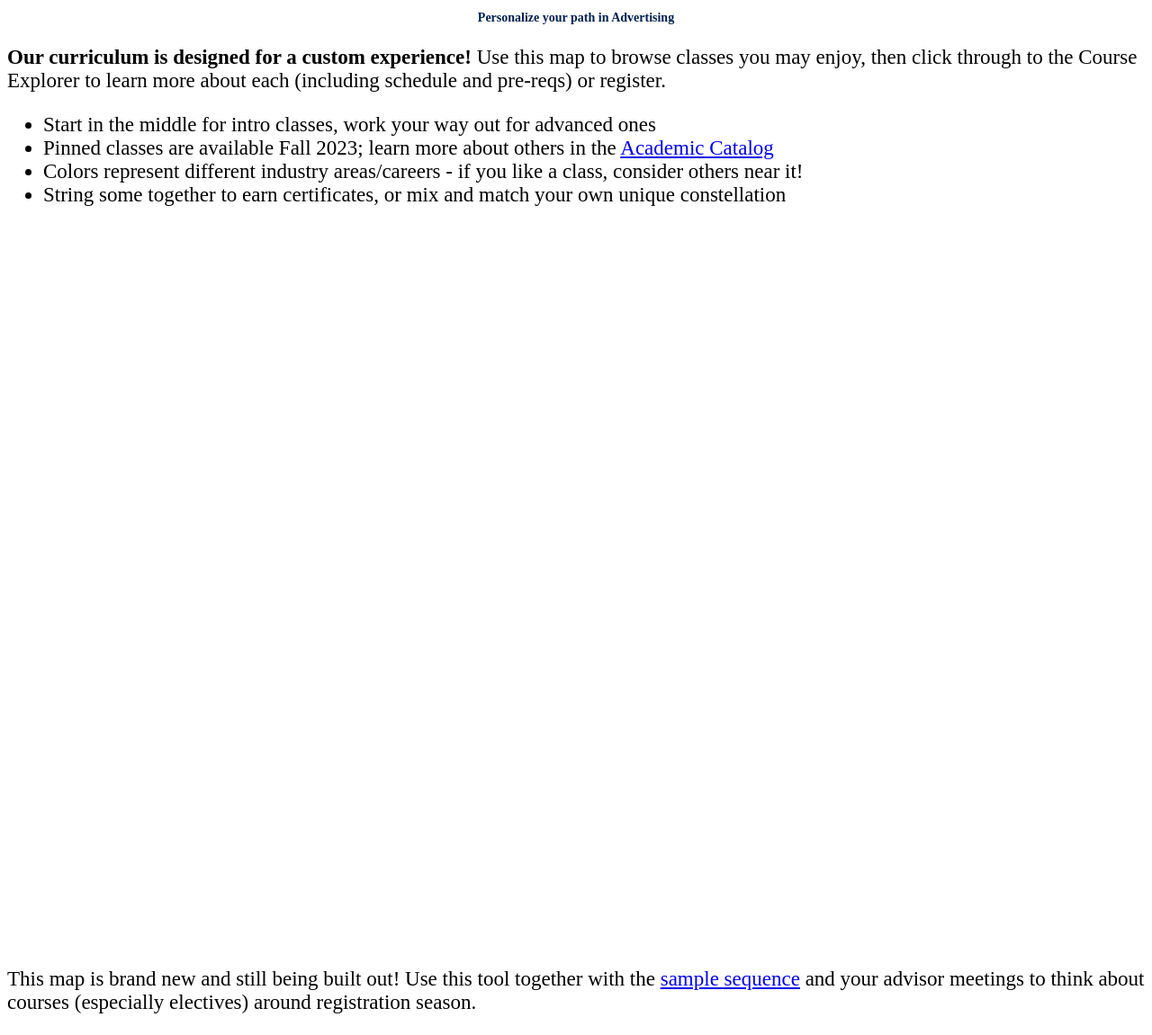
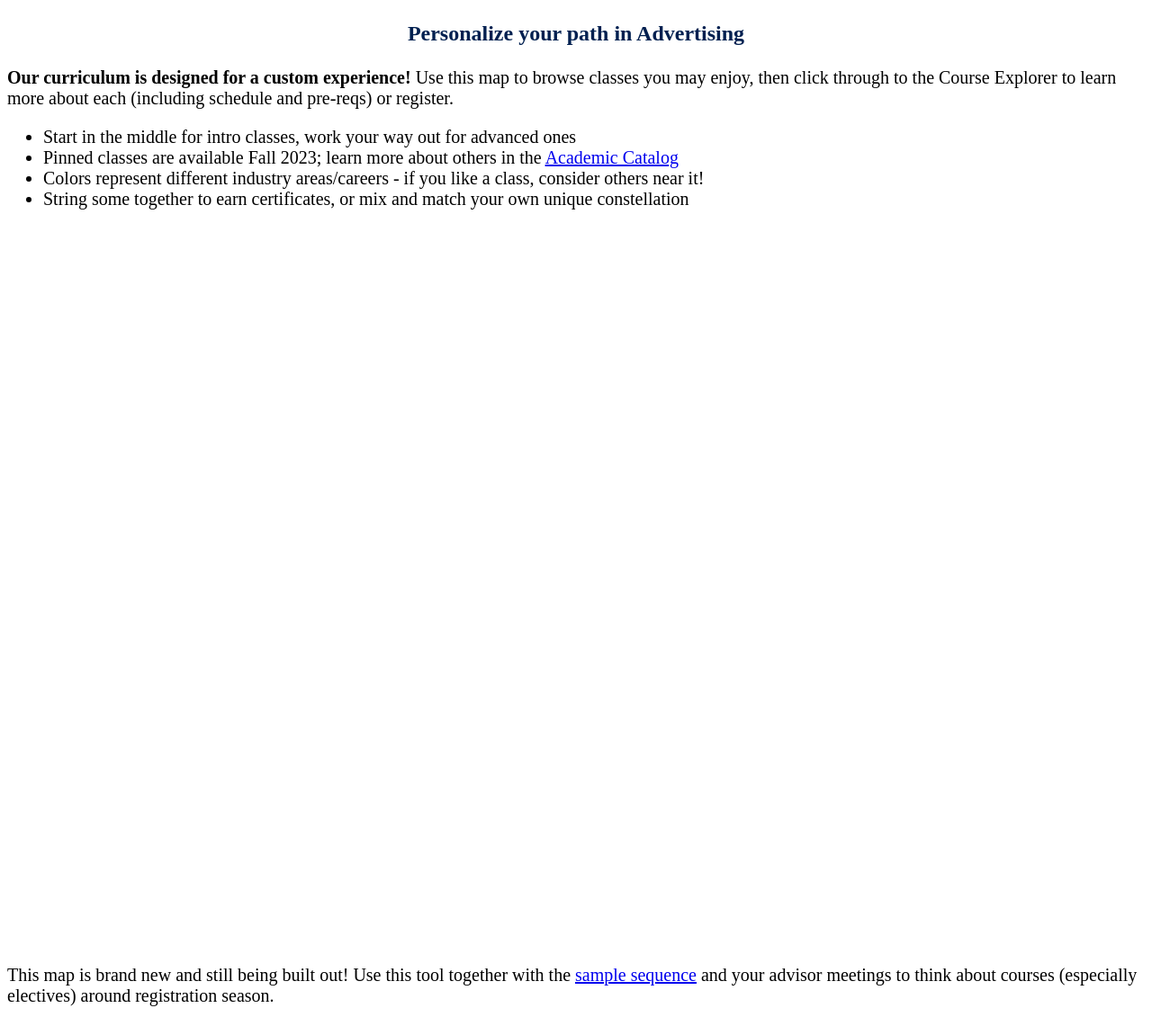
Before and after one commit to gdeek/adv-courses-map, a website: page index.html in a window 1280 px wide. Shown: the whole page at 90% size. Drawn offline with nearby package versions, Linux system fonts and the light colour scheme; a script that the page names is missing.

Commit message:
font changes 2

```diff
--- a/index.html
+++ b/index.html
@@ -44,9 +44,9 @@
 </head>
 <body>
   <div id="intro-text">
-    <h2 style="font-size:14px; color:#002050; text-align: center;" font-color:>Personalize your path in Advertising</h2>
-    <p style="font-size:23px"><b>Our curriculum is designed for a custom experience!</b> Use this map to browse classes you may enjoy, then click through to the Course Explorer to learn more about each (including schedule and pre-reqs) or register.</p>
-    <ul style="font-size:23px">
+    <p style="font-size:24px; color:#002050; text-align: center;"><b>Personalize your path in Advertising</b></p>
+    <p style="font-size:20px"><b>Our curriculum is designed for a custom experience!</b> Use this map to browse classes you may enjoy, then click through to the Course Explorer to learn more about each (including schedule and pre-reqs) or register.</p>
+    <ul style="font-size:20px">
         <li>Start in the middle for intro classes, work your way out for advanced ones</li>
         <li>Pinned classes are available Fall 2023; learn more about others in the <a href="http://catalog.illinois.edu/undergraduate/media/advertising-bs/">Academic Catalog</a></li>
         <li>Colors represent different industry areas/careers - if you like a class, consider others near it!</li>
@@ -66,7 +66,7 @@
     </div>
   </div>
   <div id="closing-text">
-    <p style="font-size:23px">This map is brand new and still being built out! Use this tool together with the <a href="http://catalog.illinois.edu/undergraduate/media/advertising-bs/#samplesequencetext">sample sequence</a> and your advisor meetings to think about courses (especially electives) around registration season.</p>
+    <p style="font-size:20px">This map is brand new and still being built out! Use this tool together with the <a href="http://catalog.illinois.edu/undergraduate/media/advertising-bs/#samplesequencetext">sample sequence</a> and your advisor meetings to think about courses (especially electives) around registration season.</p>
   </div>
   <script src="https://cdnjs.cloudflare.com/ajax/libs/cytoscape/3.19.1/cytoscape.min.js"></script>
   <script src="https://cdnjs.cloudflare.com/ajax/libs/PapaParse/5.3.1/papaparse.min.js"></script>
```
